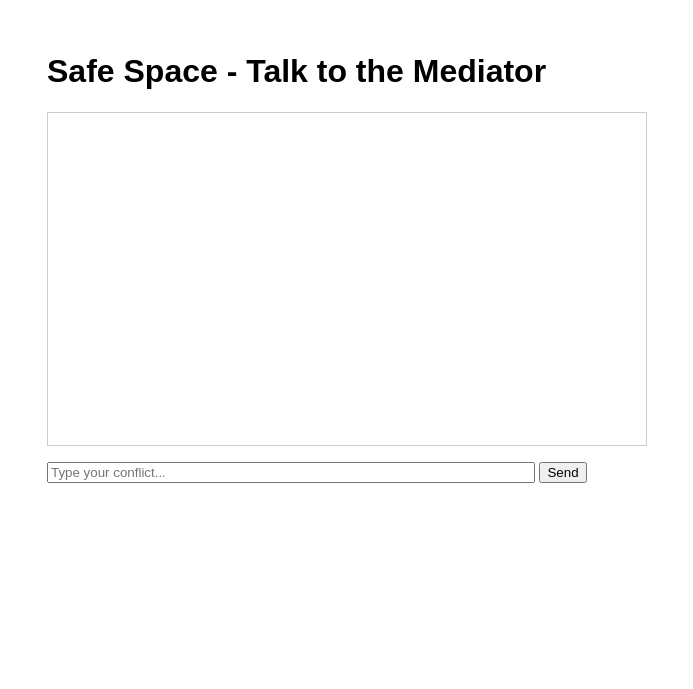
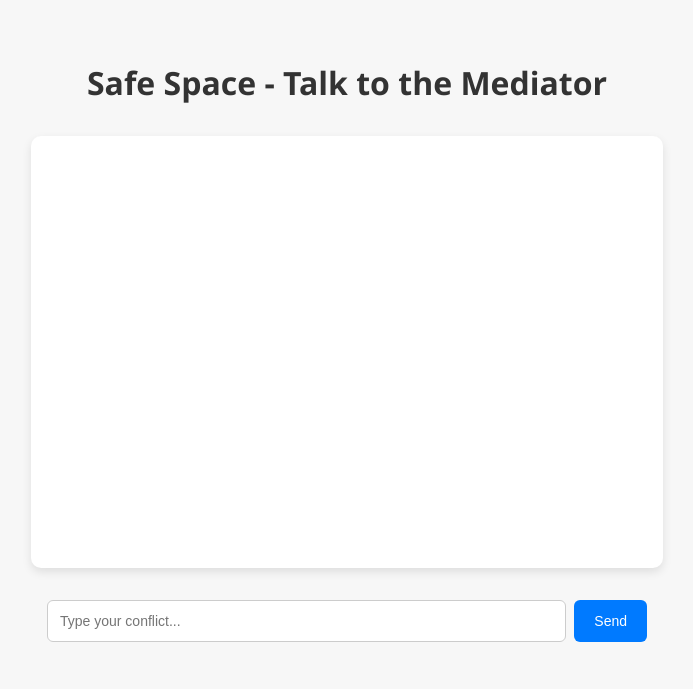
Before and after one commit to Safespace007/safe-space-mvp, a Flask app: page / in a window 1280 px wide. Shown: the top 689 px of the page, without its empty margins (293-986 px from the left). Run offline with Flask 3, Linux system fonts and the light colour scheme.

Commit message:
Update index.html

```diff
--- a/templates/index.html
+++ b/templates/index.html
@@ -2,40 +2,142 @@
 <html lang="en">
 <head>
   <meta charset="UTF-8">
-    <title>Safe Space</title>
+  <title>Safe Space - Talk to the Mediator</title>
   <style>
-        body { font-family: Arial; max-width: 600px; margin: auto; padding: 2rem; }
-        #chat { border: 1px solid #ccc; padding: 1rem; height: 300px; overflow-y: scroll; margin-bottom: 1rem; }
-        .msg { margin: 0.5rem 0; }
-        .user { font-weight: bold; }
-        .bot { color: darkgreen; }
+    body {
+      font-family: 'Segoe UI', sans-serif;
+      background-color: #f7f7f7;
+      padding: 2rem;
+    }
+
+    h1 {
+      text-align: center;
+      color: #333;
+    }
+
+    #chat-box {
+      max-width: 600px;
+      margin: 2rem auto;
+      background: white;
+      padding: 1rem;
+      border-radius: 10px;
+      box-shadow: 0 4px 10px rgba(0,0,0,0.1);
+      height: 400px;
+      overflow-y: auto;
+    }
+
+    .message {
+      margin: 1rem 0;
+      display: flex;
+    }
+
+    .user {
+      justify-content: flex-end;
+    }
+
+    .user .bubble {
+      background-color: #007aff;
+      color: white;
+      border-radius: 16px 16px 0 16px;
+    }
+
+    .bot {
+      justify-content: flex-start;
+    }
+
+    .bot .bubble {
+      background-color: #e5e5ea;
+      color: #000;
+      border-radius: 16px 16px 16px 0;
+    }
+
+    .bubble {
+      max-width: 75%;
+      padding: 0.75rem 1rem;
+      font-size: 15px;
+      line-height: 1.4;
+    }
+
+    #input-form {
+      max-width: 600px;
+      margin: 1rem auto;
+      display: flex;
+      gap: 0.5rem;
+    }
+
+    #message-input {
+      flex-grow: 1;
+      padding: 0.75rem;
+      font-size: 14px;
+      border-radius: 6px;
+      border: 1px solid #ccc;
+    }
+
+    button {
+      padding: 0.75rem 1.25rem;
+      border: none;
+      background: #007aff;
+      color: white;
+      font-size: 14px;
+      border-radius: 6px;
+      cursor: pointer;
+    }
+
+    button:hover {
+      background: #005ee2;
+    }
   </style>
 </head>
 <body>
   <h1>Safe Space - Talk to the Mediator</h1>
-    <div id="chat"></div>
-    <input id="userInput" type="text" placeholder="Type your conflict..." style="width: 80%;">
-    <button onclick="sendMessage()">Send</button>
+
+  <div id="chat-box"></div>
+
+  <form id="input-form">
+    <input type="text" id="message-input" placeholder="Type your conflict..." required />
+    <button type="submit">Send</button>
+  </form>
 
   <script>
-        async function sendMessage() {
-            const input = document.getElementById("userInput");
-            const chat = document.getElementById("chat");
+    const form = document.getElementById("input-form");
+    const input = document.getElementById("message-input");
+    const chatBox = document.getElementById("chat-box");
 
-            const userMsg = input.value;
-            chat.innerHTML += `<div class="msg user">You: ${userMsg}</div>`;
+    function appendMessage(sender, text) {
+      const msg = document.createElement("div");
+      msg.className = `message ${sender}`;
+      msg.innerHTML = `<div class="bubble">${text}</div>`;
+      chatBox.appendChild(msg);
+      chatBox.scrollTop = chatBox.scrollHeight;
+    }
+
+    form.addEventListener("submit", async (e) => {
+      e.preventDefault();
+      const message = input.value.trim();
+      if (!message) return;
+
+      appendMessage("user", message);
       input.value = "";
 
-            const response = await fetch("/ask", {
+      appendMessage("bot", "...");
+      const bubbles = document.querySelectorAll(".bot .bubble");
+      const loading = bubbles[bubbles.length - 1];
+
+      try {
+        const res = await fetch("/ask", {
           method: "POST",
           headers: { "Content-Type": "application/json" },
-                body: JSON.stringify({ message: userMsg })
+          body: JSON.stringify({ message })
         });
 
-            const data = await response.json();
-            chat.innerHTML += `<div class="msg bot">Safe Space: ${data.reply}</div>`;
-            chat.scrollTop = chat.scrollHeight;
+        const data = await res.json();
+        loading.remove();
+        appendMessage("bot", data.reply);
+      } catch (err) {
+        loading.remove();
+        appendMessage("bot", "Oops, something went wrong.");
       }
+    });
   </script>
 </body>
 </html>
```
Lines whose indentation alone changed are shown as unchanged.
